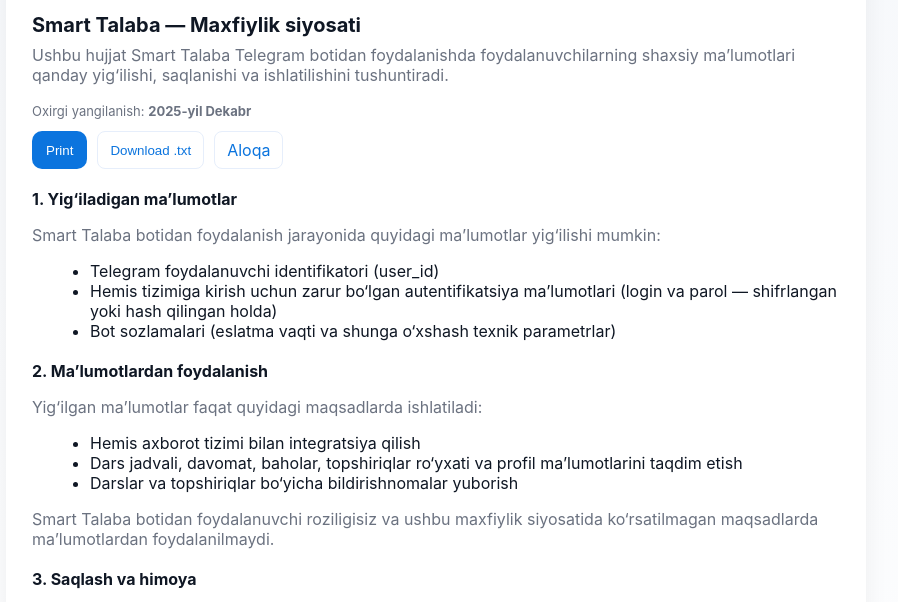
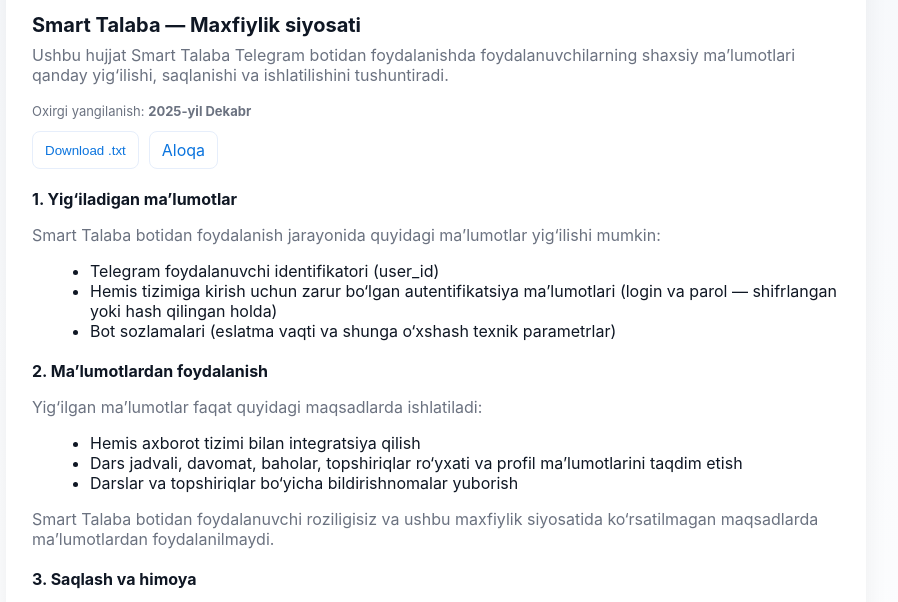
Before and after one commit to saidovmehriddin07-rgb/smarttalaba-privacy, a plain HTML site: page docs/index.html in a window 1280 px wide. Shown: the part 149-751 px from the top of the page, without its empty margins (204-1102 px from the left). Drawn offline with Linux system fonts and the light colour scheme.

Commit message:
Comment out print button in index.html
Comment out the print button in the navigation.

```diff
--- a/docs/index.html
+++ b/docs/index.html
@@ -55,7 +55,7 @@
       </header>
 
       <nav class="tools" aria-label="Hujjat amallari">
-        <button class="primary" id="printBtn" onclick="window.print()">Print</button>
+        <!-- <button class="primary" id="printBtn" onclick="window.print()">Print</button> -->
         <button class="linkbtn" id="downloadBtn">Download .txt</button>
         <a class="linkbtn" style="text-align: center;" href="#contact">Aloqa</a>
       </nav>
```
